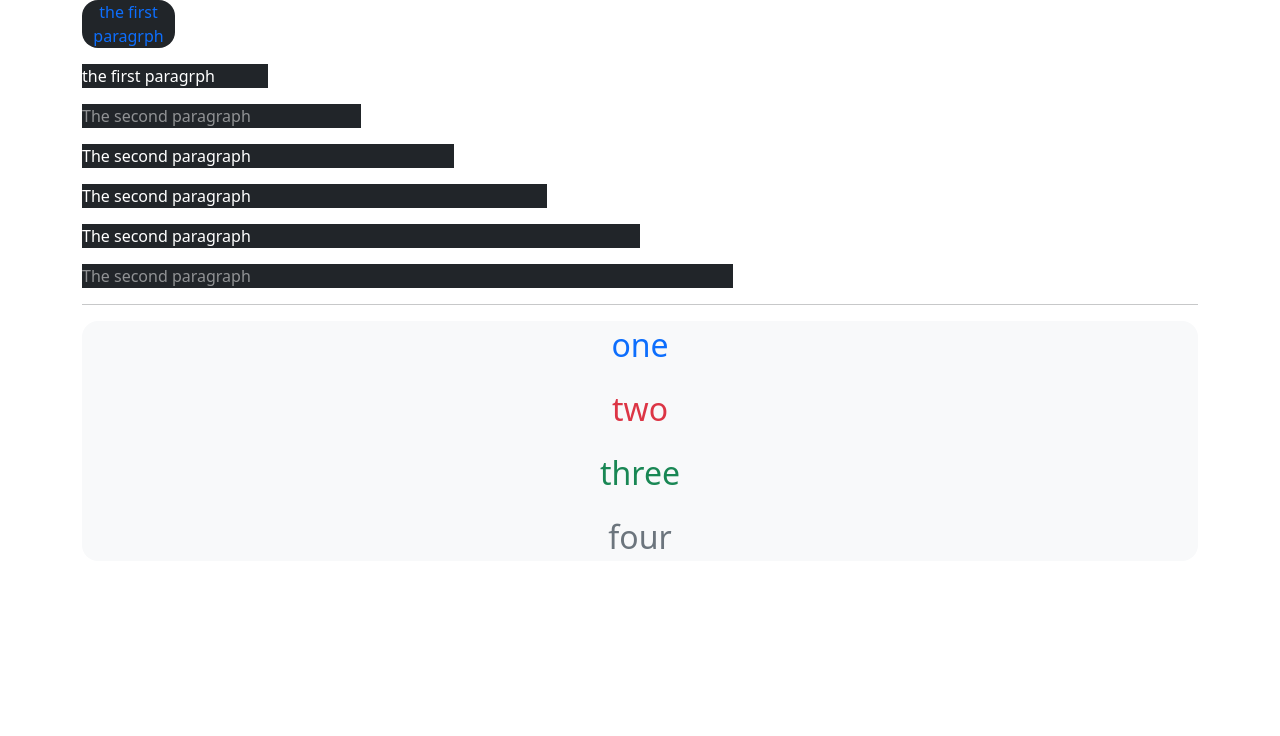
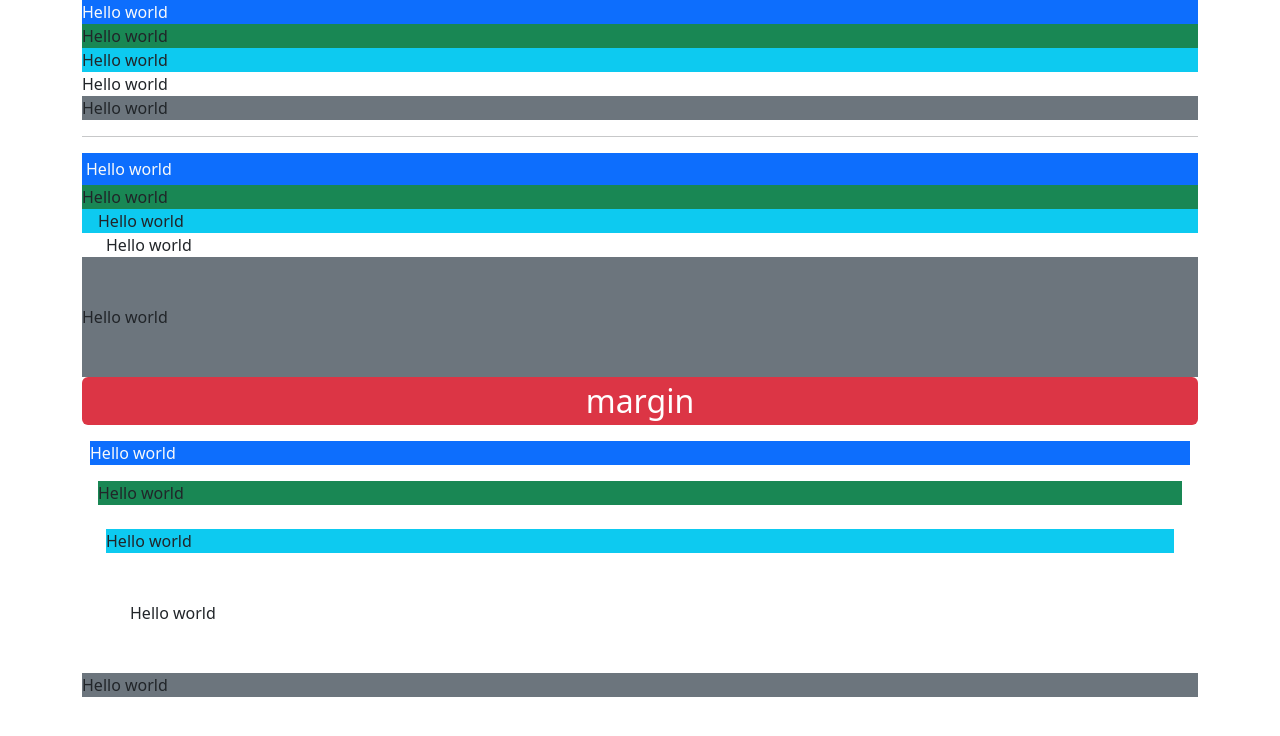
Before and after one commit to abyssiniatech/Bootstrap5_course, a website: page index.html in a window 1280 px wide. Drawn offline with nearby package versions, Linux system fonts and the light colour scheme.

Commit message:
lession8

```diff
--- a/index.html
+++ b/index.html
@@ -10,21 +10,26 @@
 </head>
 <body>
    <!-- text color -->
-<div class="container">
-       <p class="text-bg-dark text-primary col-1 rounded-4 text-center">the first paragrph</p>
-       <p class="text-bg-dark text-bg-danger col-2  overflow-auto">the first paragrph</p>
-       <p class="text-bg-dark text-white-50 col-3">The second paragraph</p>
-       <p class="text-bg-dark text-bg-success col-4">The second paragraph</p>
-       <p class="text-bg-dark text-bg-light col-5">The second paragraph</p>
-       <p class="text-bg-dark text-bg-warning col-6">The second paragraph</p>
-       <p class="text-bg-dark text-white-50 col-7">The second paragraph</p>
-    <hr>
-    <div class="container bg-light text-bg-dark rounded-4">
-           <p class="text-primary text-center fs-2">one</p>
-           <p class="text-danger text-center fs-2">two</p>
-           <p class="text-success text-center fs-2">three</p>
-           <p class="text-secondary text-center fs-2">four</p>
-    </div>
-</div>
+     <div class="container">
+         <div class="bg-primary text-light ">Hello world</div>
+         <div class="bg-success text-dark">Hello world</div>
+         <div class="bg-info text-dark">Hello world</div>
+         <div class="bg-opacity-10 text-dark">Hello world</div>
+         <div class="bg-secondary text-dark">Hello world</div>
+         <!-- padding  -->
+          <hr>
+         <div class="bg-primary text-light p-1 ">Hello world</div>
+         <div class="bg-success text-dark pe-4">Hello world</div>
+         <div class="bg-info text-dark ps-3">Hello world</div>
+         <div class="bg-opacity-10 text-dark px-4">Hello world</div>
+         <div class="bg-secondary text-dark py-5">Hello world</div>
+         <!-- margin -->
+          <p class="bg-danger text-white fs-2 rounded-2 text-center">margin</p>
+         <div class="bg-primary text-light m-2 ">Hello world</div>
+         <div class="bg-success text-dark m-3">Hello world</div>
+         <div class="bg-info text-dark m-4">Hello world</div>
+         <div class="bg-opacity-10 text-dark m-5">Hello world</div>
+         <div class="bg-secondary text-dark m-6">Hello world</div>
+     </div>
 </body>
 </html>
```
